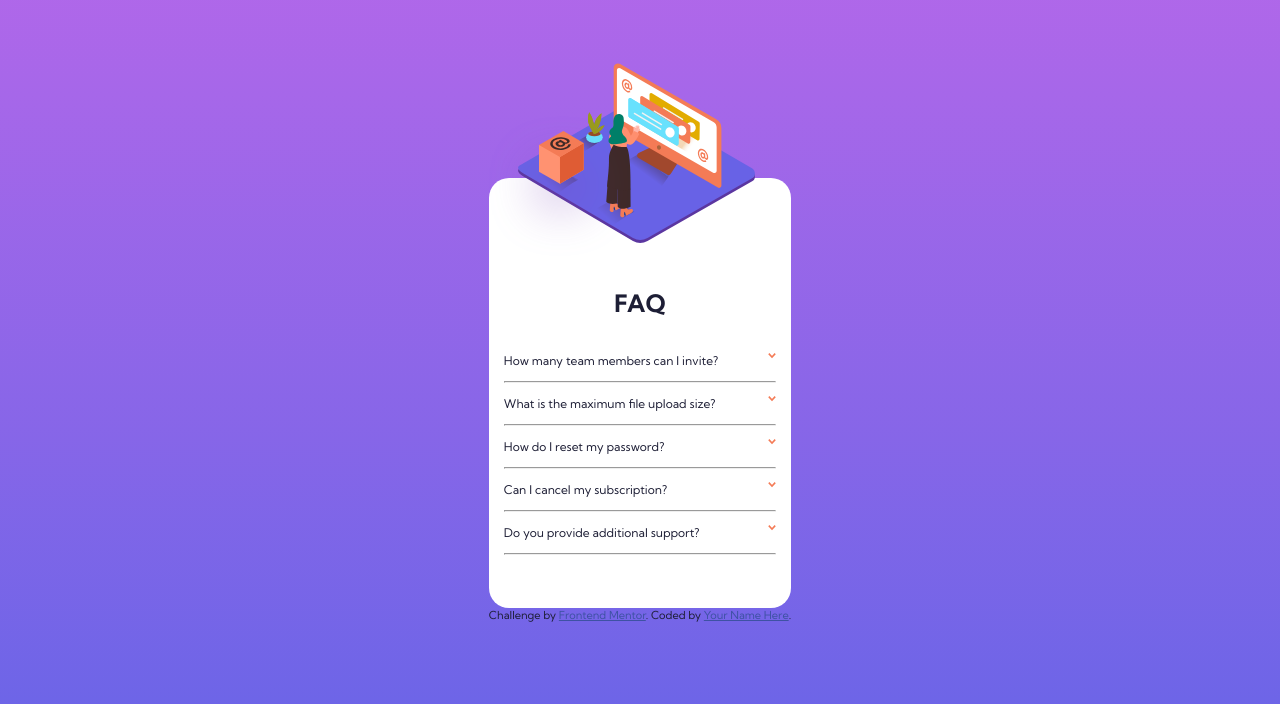
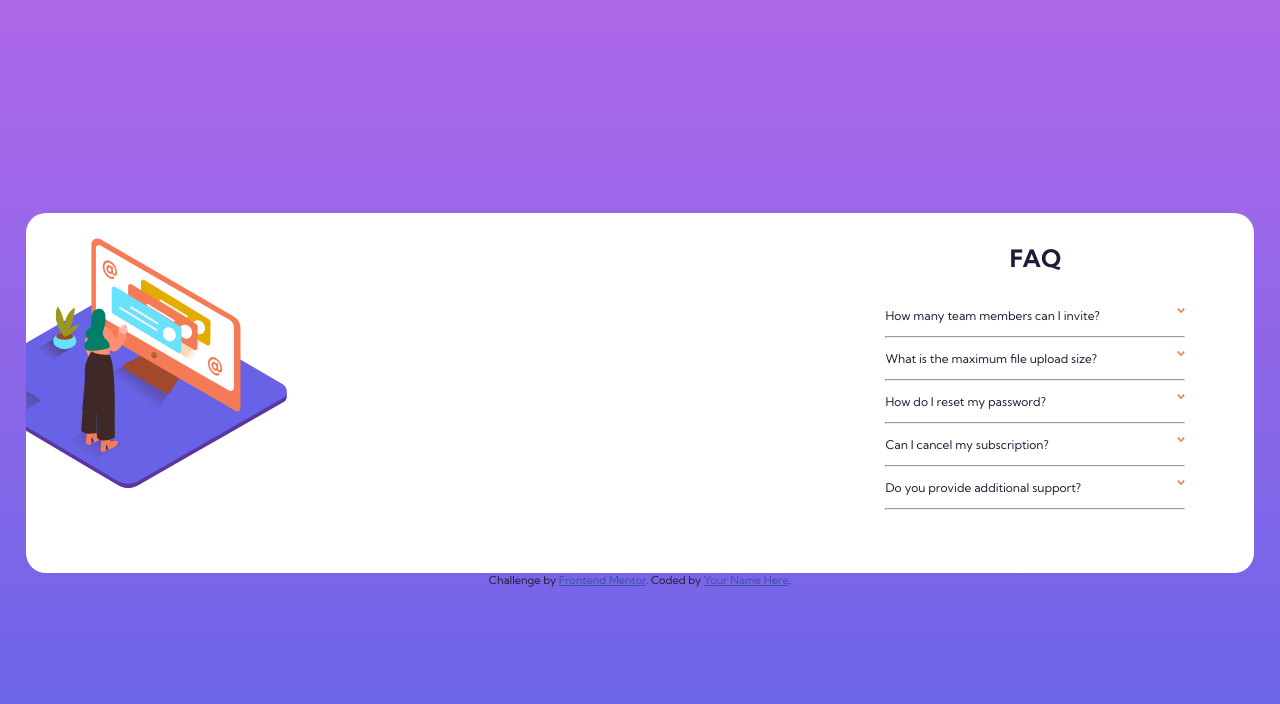
Before and after one commit to mikethecodegeek/fm-accordion, a plain HTML site: page index.html in a window 1280 px wide. Drawn offline with Linux system fonts and the light colour scheme.

Commit message:
started desktop design

```diff
--- a/index.html
+++ b/index.html
@@ -20,7 +20,10 @@
 <body>
   <div class="container">
     <div class="card">
-      <img src="./images/illustration-woman-online-mobile.svg" alt="">
+      <img class="mobile-only" src="./images/illustration-woman-online-mobile.svg" alt="">
+      <img class="desktop-only" src="./images/illustration-woman-online-desktop.svg" alt="">
+      <div class="faq">
+
       <h1>FAQ</h1>
       <div class="accordion">
         <div class="section">
@@ -82,6 +85,8 @@
         <hr>
       </div>
     </div>
+
+  </div>
   </div>
 
 
--- a/script.js
+++ b/script.js
@@ -2,7 +2,16 @@ const sections = document.getElementsByClassName('question');
 
 Array.from(sections).forEach(s => {
     s.addEventListener('click', (e)=> {
-        const sib = e.target.parentElement.nextSibling.nextSibling;
-        sib.classList.toggle("hide")
+        if (e.target.firstElementChild == null) {
+            const sib = e.target.parentElement.nextSibling.nextSibling;
+            const bold = e.target.parentElement.firstElementChild;
+            bold.classList.toggle('bold');
+            sib.classList.toggle("hide");
+        } else {
+            const sib = e.target.nextSibling.nextSibling;
+            const bold = e.target.firstElementChild;
+            bold.classList.toggle('bold');
+            sib.classList.toggle("hide");
+        }
     })
 })
--- a/style.css
+++ b/style.css
@@ -75,3 +75,50 @@ hr {
 .hide {
     display: none;
 }
+
+.bold {
+    font-weight: 700;
+}
+
+.desktop-only {
+    display: none;
+}
+
+.mobile-only {
+    display: block;
+}
+
+@media only screen and (min-width: 750px) {
+    .container {
+        width: 96vw;
+    }
+    .card {
+        display: flex;
+        flex-direction: row-reverse;
+    }
+
+    .faq {
+        position: relative;
+        left: -54px;
+        top: -10px;
+        width: 300px;
+    }
+
+    h1 {
+        margin-top: 0px;
+    }
+
+    .mobile-only {
+        display: none;
+    }
+    img.desktop-only {
+        display: block;
+        top: 25px;
+        left: -67px;
+        height: 250px;
+    }
+
+    .card {
+        overflow-x: hidden;
+    }
+}
```
